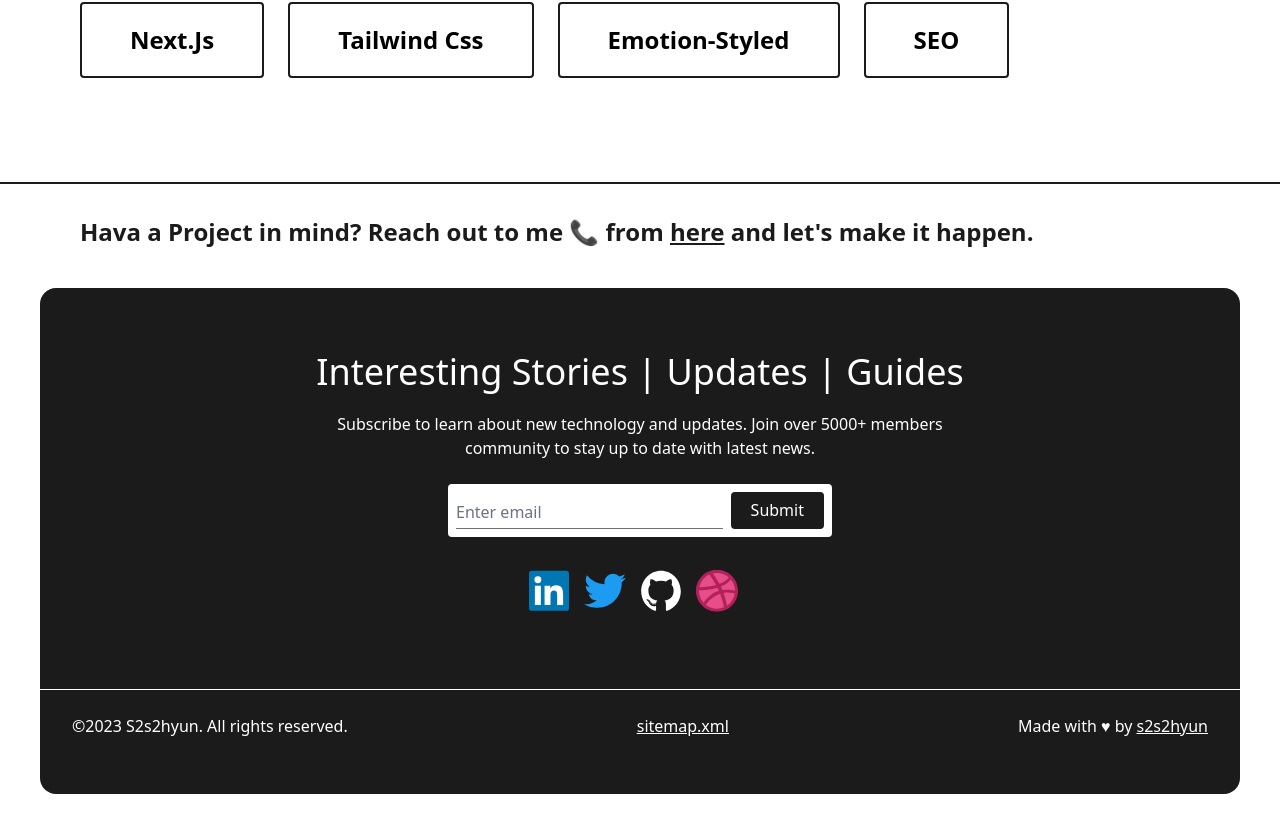
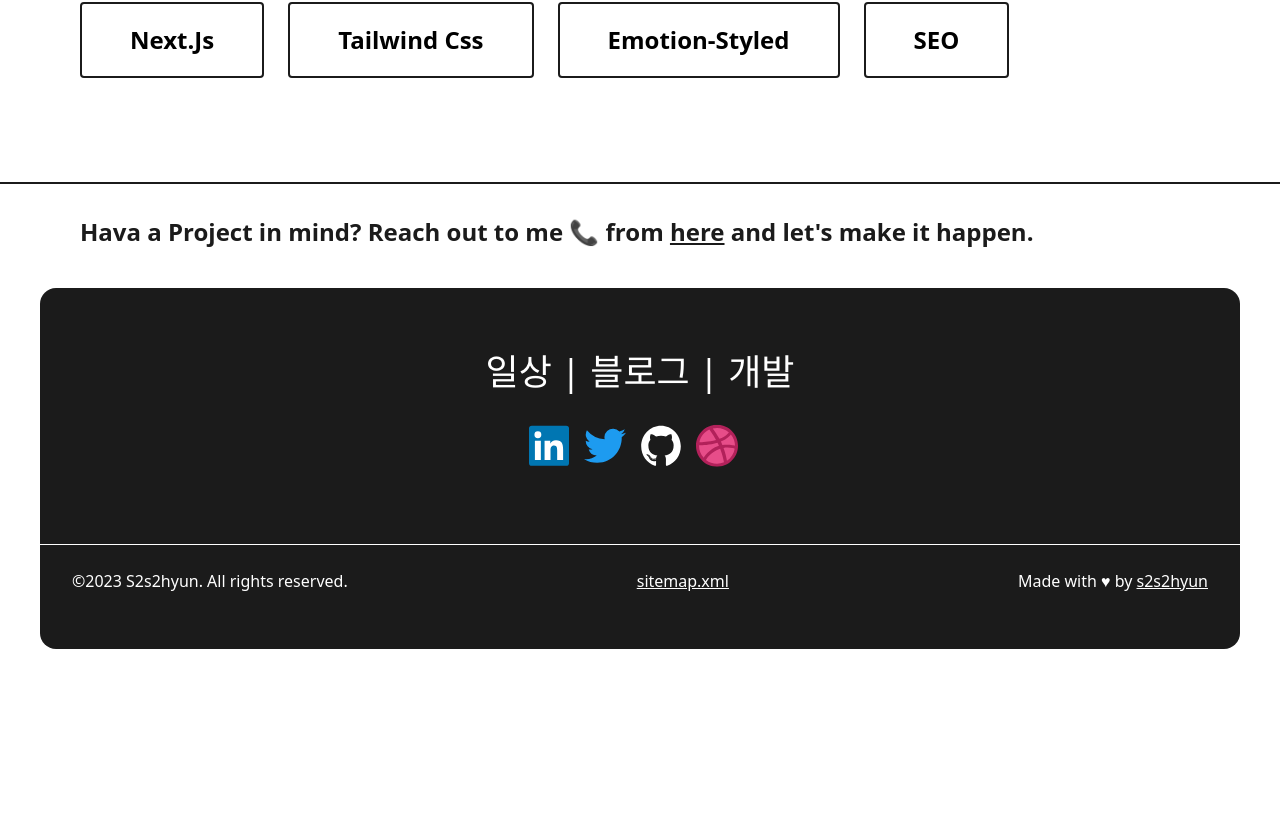
Before and after one commit to s2s2hyun/dh-project, a Next.js app: page /about in a window 1280 px wide. Shown: the part 880-1712 px from the top of the page. After the commit the page ends 1569 px from the top, so only its background shows below. Built offline with nearby package versions, Linux system fonts and the light colour scheme.

Commit message:
fix change sitemap

```diff
--- a/src/components/Footer/index.tsx
+++ b/src/components/Footer/index.tsx
@@ -39,13 +39,9 @@ const Footer = () => {
   return (
     <footer className="m-2 mt-16 flex flex-col items-center rounded-2xl bg-dark pb-8 text-light dark:bg-accentDark/90 dark:text-dark sm:m-10">
       <h3 className="mt-16 px-4 text-center text-2xl font-medium capitalize dark:font-bold sm:text-3xl lg:text-4xl ">
-        Interesting Stories | Updates | Guides
+        일상 | 블로그 | 개발
       </h3>
-      <p className="mt-5 px-4 text-center text-sm font-light dark:font-medium sm:w-3/5 sm:text-base ">
-        Subscribe to learn about new technology and updates. Join over 5000+
-        members community to stay up to date with latest news.
-      </p>
-      <form
+      {/* <form
         onSubmit={handleSubmit(onSubmit)}
         className="mx-4 mt-6 flex w-fit  items-stretch rounded bg-light dark:bg-dark  sm:min-w-[384px] sm:p-2"
       >
@@ -60,7 +56,7 @@ const Footer = () => {
           type="submit"
           className="cursor-pointer rounded bg-dark px-3 py-1 font-medium text-light dark:bg-light dark:text-dark sm:px-5"
         />
-      </form>
+      </form> */}
       <div className="mt-8 flex items-center">
         <a href="http://example.com" className="mr-8 inline-block h-6 w-6">
           {/* <Image src={linkedInImg} alt="sns_LinkedIn_logo" /> */}
```
Also changed, not shown: 1 other file (tests, documents, lock files or other folders).
